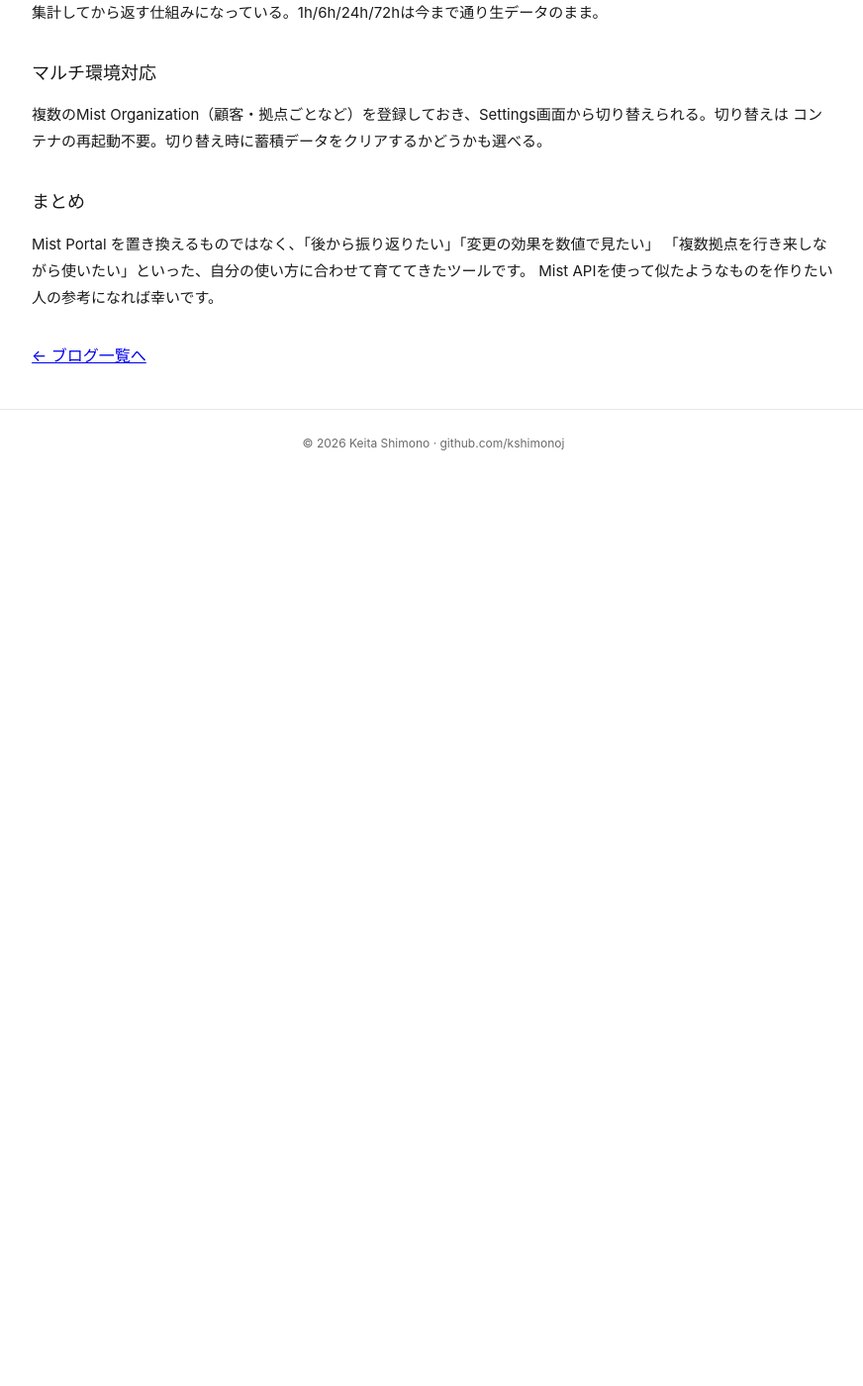
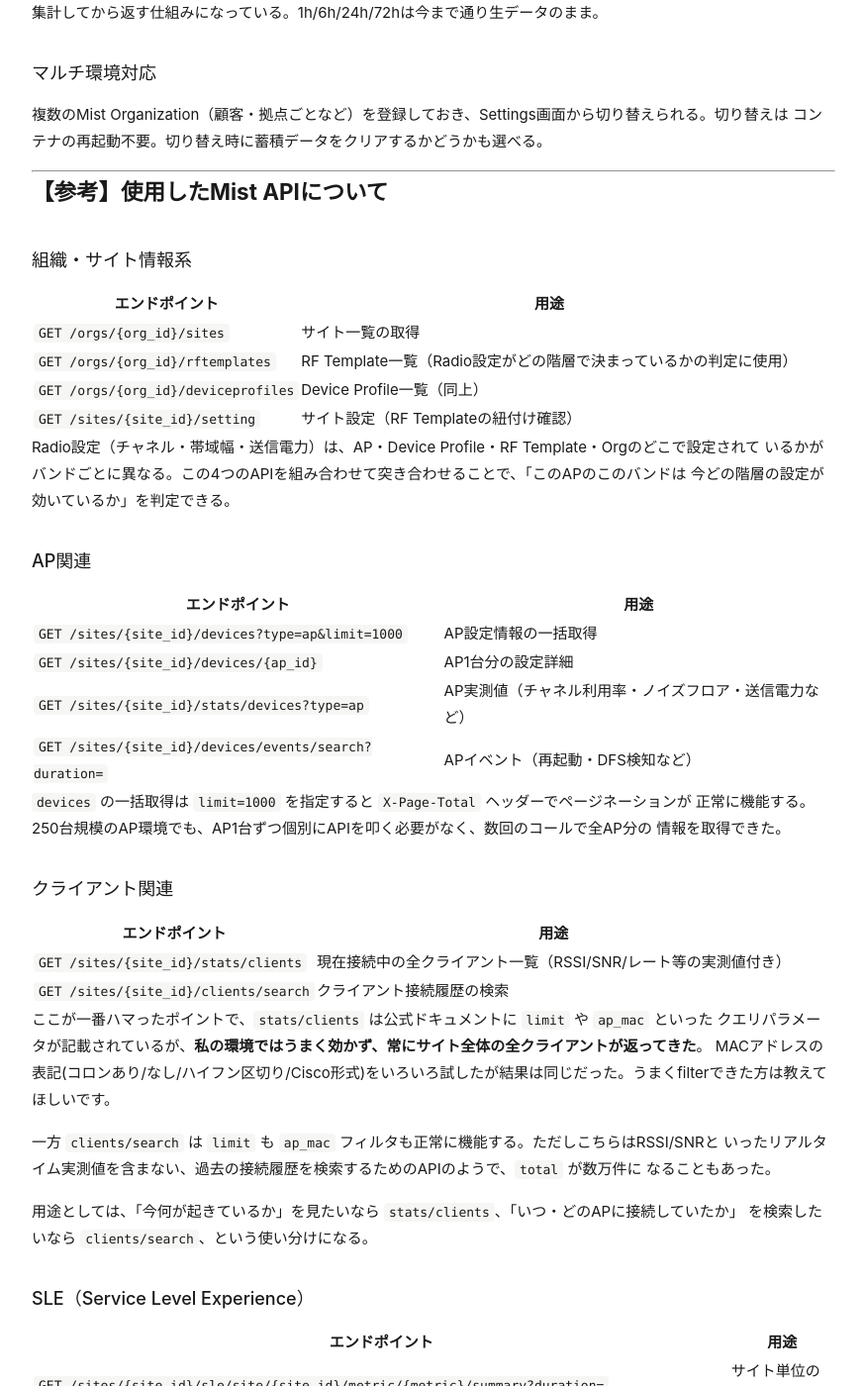
Before and after one commit to kshimonoj/kshimonoj.github.io, a Jekyll site: the page built from _posts/2026-07-17-mist-rf-dashboard.md, in a window 1280 px wide and 1400 px high, scrolled down 8219 px. Shown: the whole window at 99% size, without its empty margins (202-1074 px from the left). Built offline with Jekyll 4.4.1, drawn with Linux system fonts in a browser that asks for light colours; before the commit the page ends 8701 px from its top, so only the background shows below that; some of the changed text lies outside the part shown.

Commit message:
blog: publish from my-wiki github-blog

```diff
--- a/_posts/2026-07-17-mist-rf-dashboard.md
+++ b/_posts/2026-07-17-mist-rf-dashboard.md
@@ -112,6 +112,59 @@
 
 複数のMist Organization（顧客・拠点ごとなど）を登録しておき、Settings画面から切り替えられる。切り替えは コンテナの再起動不要。切り替え時に蓄積データをクリアするかどうかも選べる。
 
-## まとめ
+---
+
+# 【参考】使用したMist APIについて
+
+## 組織・サイト情報系
+
+| エンドポイント                             | 用途                                        |
+| ----------------------------------- | ----------------------------------------- |
+| `GET /orgs/{org_id}/sites`          | サイト一覧の取得                                  |
+| `GET /orgs/{org_id}/rftemplates`    | RF Template一覧（Radio設定がどの階層で決まっているかの判定に使用） |
+| `GET /orgs/{org_id}/deviceprofiles` | Device Profile一覧（同上）                      |
+| `GET /sites/{site_id}/setting`      | サイト設定（RF Templateの紐付け確認）                  |
+
+Radio設定（チャネル・帯域幅・送信電力）は、AP・Device Profile・RF Template・Orgのどこで設定されて いるかがバンドごとに異なる。この4つのAPIを組み合わせて突き合わせることで、「このAPのこのバンドは 今どの階層の設定が効いているか」を判定できる。
+
+## AP関連
+
+|エンドポイント|用途|
+|---|---|
+|`GET /sites/{site_id}/devices?type=ap&limit=1000`|AP設定情報の一括取得|
+|`GET /sites/{site_id}/devices/{ap_id}`|AP1台分の設定詳細|
+|`GET /sites/{site_id}/stats/devices?type=ap`|AP実測値（チャネル利用率・ノイズフロア・送信電力など）|
+|`GET /sites/{site_id}/devices/events/search?duration=`|APイベント（再起動・DFS検知など）|
+
+`devices` の一括取得は `limit=1000` を指定すると `X-Page-Total` ヘッダーでページネーションが 正常に機能する。250台規模のAP環境でも、AP1台ずつ個別にAPIを叩く必要がなく、数回のコールで全AP分の 情報を取得できた。
+
+## クライアント関連
+
+|エンドポイント|用途|
+|---|---|
+|`GET /sites/{site_id}/stats/clients`|現在接続中の全クライアント一覧（RSSI/SNR/レート等の実測値付き）|
+|`GET /sites/{site_id}/clients/search`|クライアント接続履歴の検索|
+
+ここが一番ハマったポイントで、`stats/clients` は公式ドキュメントに `limit` や `ap_mac` といった クエリパラメータが記載されているが、**私の環境ではうまく効かず、常にサイト全体の全クライアントが返ってきた**。 MACアドレスの表記(コロンあり/なし/ハイフン区切り/Cisco形式)をいろいろ試したが結果は同じだった。うまくfilterできた方は教えてほしいです。
+
+一方 `clients/search` は `limit` も `ap_mac` フィルタも正常に機能する。ただしこちらはRSSI/SNRと いったリアルタイム実測値を含まない、過去の接続履歴を検索するためのAPIのようで、`total` が数万件に なることもあった。
+
+用途としては、「今何が起きているか」を見たいなら `stats/clients`、「いつ・どのAPに接続していたか」 を検索したいなら `clients/search`、という使い分けになる。
+
+## SLE（Service Level Experience）
+
+|エンドポイント|用途|
+|---|---|
+|`GET /sites/{site_id}/sle/site/{site_id}/metric/{metric}/summary?duration=`|サイト単位のSLE|
+|`GET /sites/{site_id}/sle/ap/{ap_id}/metric/{metric}/summary?duration=`|AP単位のSLE|
+|`GET /sites/{site_id}/sle/site/{site_id}/metric/{metric}/classifier/{classifier}/summary?duration=`|classifier単位の内訳詳細|
+
+`metric` には `capacity` / `throughput` / `coverage` / `time-to-connect` / `roaming` / `ap-availability` の6種類が指定できる。全てサイト単位・AP単位の両方で取得可能。
+
+`capacity` メトリクスは `classifiers` という配下に、スコアが低い要因を `wifi-interference`（Wi-Fi干渉）・`non-wifi-interference`（非Wi-Fi干渉）・`client-count` （クライアント過多）・`client-usage`（通信量過多）の4つに分解した内訳が入っている。 「スコアが低い」だけでなく「なぜ低いか」まで機械的に判定できるので、自動問題検知の実装に非常に 役立った。
+
+`duration` パラメータは `1h` のような短い単位だけでなく `30d` のような長期間もそのまま受け付けて くれる。ただし `interval` は常に固定（1時間粒度など）で、データが存在しない区間は `null` になる。
+
+# まとめ
 
 Mist Portal を置き換えるものではなく、「後から振り返りたい」「変更の効果を数値で見たい」 「複数拠点を行き来しながら使いたい」といった、自分の使い方に合わせて育ててきたツールです。 Mist APIを使って似たようなものを作りたい人の参考になれば幸いです。
```
